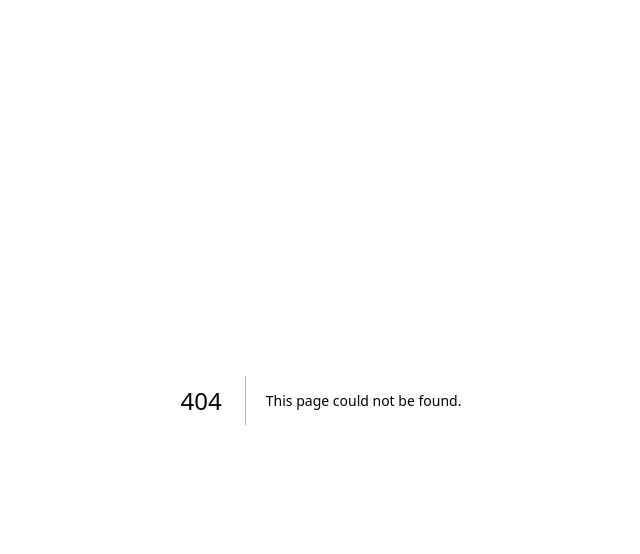
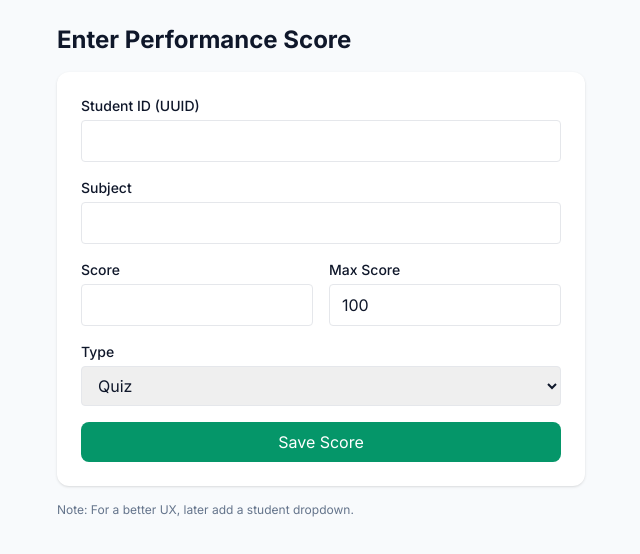
Before and after one commit to snbweb3/khubaib-progress-portal, a Next.js app: page /teacher/performance in a window 1280 px wide. Before the commit this address had no page. Shown: the top 554 px of the page, without its empty margins (319-959 px from the left). Built offline with nearby package versions, Linux system fonts and the light colour scheme; no server answers.

Commit message:
Add teacher performance scores page

```diff
--- /dev/null
+++ b/src/app/teacher/performance/page.tsx
@@ -0,0 +1,69 @@
+'use client'
+
+import { useState } from 'react'
+import { createClient } from '@/lib/supabase/client'
+
+export default function PerformancePage() {
+  const [studentId, setStudentId] = useState('')
+  const [subject, setSubject] = useState('')
+  const [score, setScore] = useState('')
+  const [maxScore, setMaxScore] = useState('100')
+  const [type, setType] = useState('quiz')
+  const [message, setMessage] = useState('')
+  const supabase = createClient()
+
+  async function saveScore(e: React.FormEvent) {
+    e.preventDefault()
+    const { error } = await supabase.from('performance').insert({
+      student_id: studentId,
+      subject,
+      score: Number(score),
+      max_score: Number(maxScore),
+      assessment_type: type,
+    })
+
+    if (error) setMessage(error.message)
+    else {
+      setMessage('Score saved!')
+      setScore('')
+    }
+  }
+
+  return (
+    <div className="max-w-xl mx-auto p-6">
+      <h1 className="text-2xl font-bold mb-4">Enter Performance Score</h1>
+      <form onSubmit={saveScore} className="space-y-4 bg-white p-6 rounded-xl shadow">
+        <div>
+          <label className="block text-sm font-medium mb-1">Student ID (UUID)</label>
+          <input value={studentId} onChange={e => setStudentId(e.target.value)} className="w-full border px-3 py-2 rounded" required />
+        </div>
+        <div>
+          <label className="block text-sm font-medium mb-1">Subject</label>
+          <input value={subject} onChange={e => setSubject(e.target.value)} className="w-full border px-3 py-2 rounded" required />
+        </div>
+        <div className="grid grid-cols-2 gap-4">
+          <div>
+            <label className="block text-sm font-medium mb-1">Score</label>
+            <input type="number" value={score} onChange={e => setScore(e.target.value)} className="w-full border px-3 py-2 rounded" required />
+          </div>
+          <div>
+            <label className="block text-sm font-medium mb-1">Max Score</label>
+            <input type="number" value={maxScore} onChange={e => setMaxScore(e.target.value)} className="w-full border px-3 py-2 rounded" />
+          </div>
+        </div>
+        <div>
+          <label className="block text-sm font-medium mb-1">Type</label>
+          <select value={type} onChange={e => setType(e.target.value)} className="w-full border px-3 py-2 rounded">
+            <option value="quiz">Quiz</option>
+            <option value="test">Test</option>
+            <option value="assignment">Assignment</option>
+            <option value="oral">Oral</option>
+          </select>
+        </div>
+        {message && <p className="text-sm text-emerald-600">{message}</p>}
+        <button type="submit" className="w-full py-2 bg-emerald-600 text-white rounded-lg">Save Score</button>
+      </form>
+      <p className="mt-4 text-xs text-slate-500">Note: For a better UX, later add a student dropdown.</p>
+    </div>
+  )
+}
```
